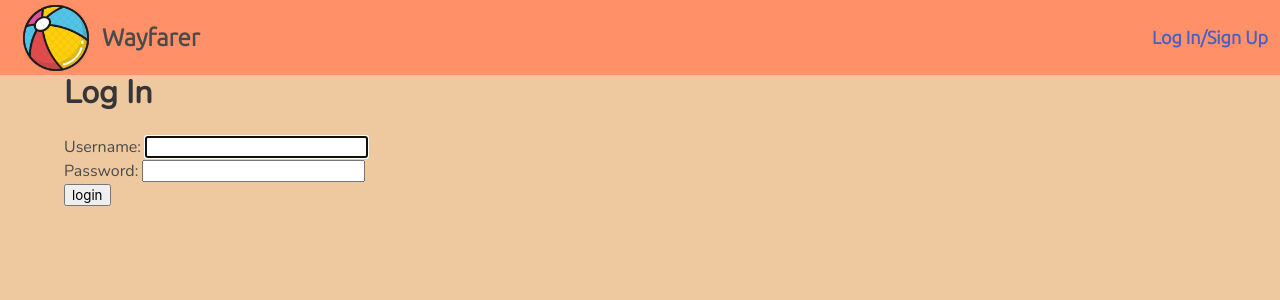
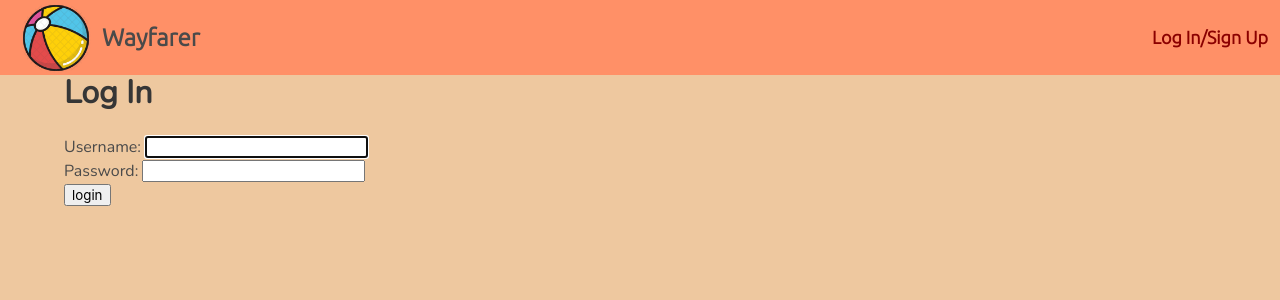
Before and after one commit to joshdaos/Wayfarer, a Django app: page /accounts/login/ in a window 1280 px wide, with the pointer over the restyled element. Shown: the top 300 px of the page. Run offline with Django 3.2, Linux system fonts and the light colour scheme; some libraries are stand-ins or nearby versions.

Commit message:
adding some css tweaks

```diff
--- a/main_app/static/styles/main.css
+++ b/main_app/static/styles/main.css
@@ -232,3 +232,11 @@ a.button.is-info {
  .navbar-item {
      color: white;
  }
+
+ #login.navbar-item:hover {
+    color: darkred;
+}
+
+.navbar-item:hover {
+    color: darkred;
+}
```
